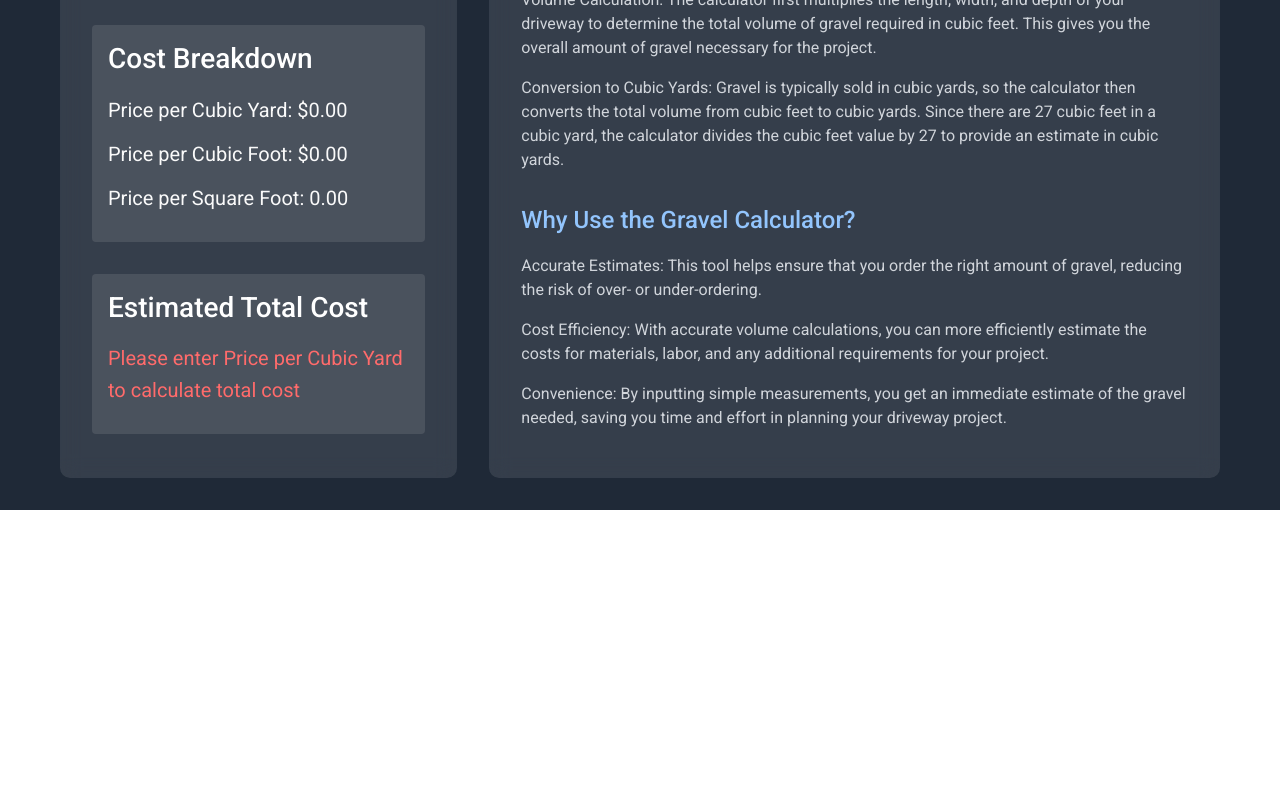
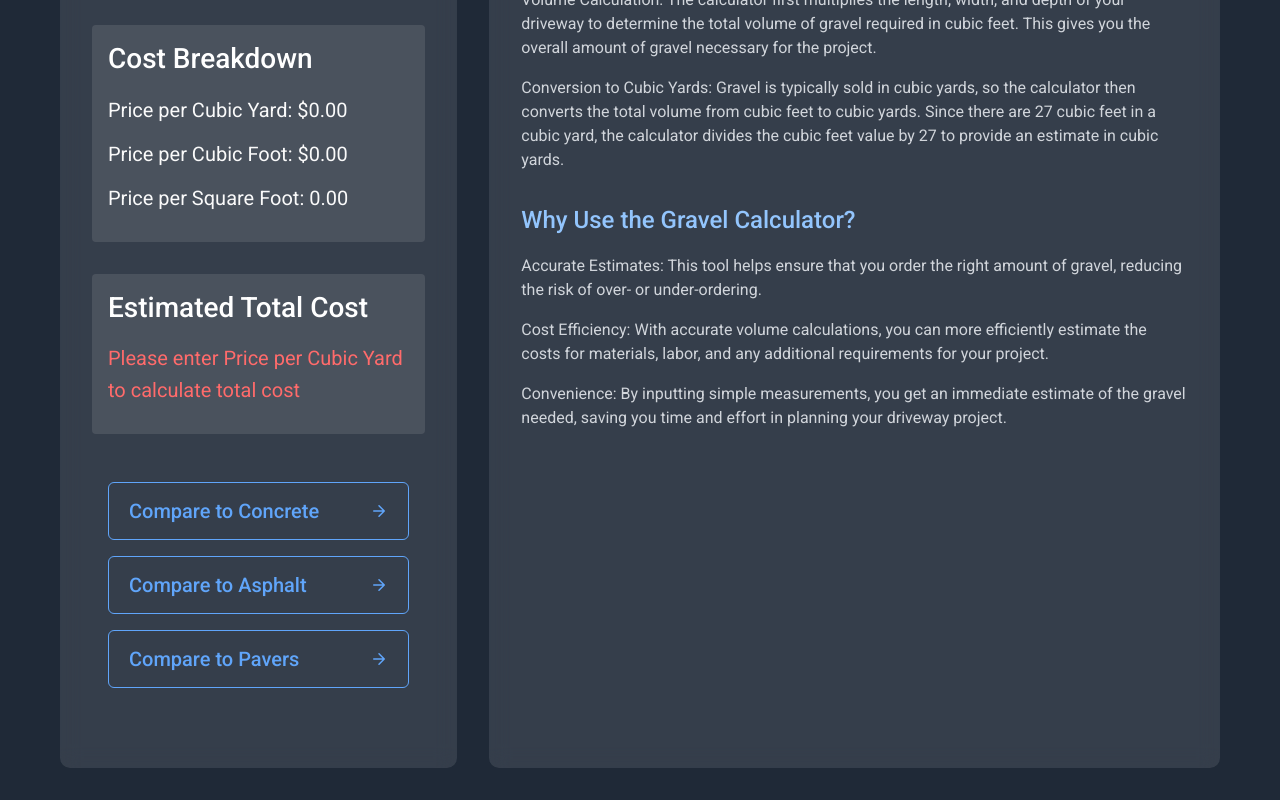
Before and after one commit to mkrizia17/Driveway-Calculator, a Next.js app: page /gravel in a window 1280 px wide. Shown: the part 1050-1850 px from the top of the page. Before the commit the page ends 1560 px from the top, so only its background shows below. Built offline with nearby package versions, Linux system fonts and the light colour scheme.

Commit message:
Added compare buttons

```diff
--- a/src/app/asphalt/page.tsx
+++ b/src/app/asphalt/page.tsx
@@ -134,6 +134,29 @@ export default function AsphaltPage() {
                             </>
                         )}
                     </div>
+
+                    <div className="compare-section">
+                        <div className="compare-buttons">
+                            <Link href="/gravel" className="compare-button-clear">
+                                <span>Compare to Gravel</span>
+                                <svg xmlns="http://www.w3.org/2000/svg" width="24" height="24" viewBox="0 0 24 24" fill="none" stroke="currentColor" strokeWidth="2" strokeLinecap="round" strokeLinejoin="round">
+                                    <path d="M5 12h14m-7-7l7 7-7 7"/>
+                                </svg>
+                            </Link>
+                            <Link href="/concrete" className="compare-button-clear">
+                                <span>Compare to Concrete</span>
+                                <svg xmlns="http://www.w3.org/2000/svg" width="24" height="24" viewBox="0 0 24 24" fill="none" stroke="currentColor" strokeWidth="2" strokeLinecap="round" strokeLinejoin="round">
+                                    <path d="M5 12h14m-7-7l7 7-7 7"/>
+                                </svg>
+                            </Link>
+                            <Link href="/pavers" className="compare-button-clear">
+                                <span>Compare to Pavers</span>
+                                <svg xmlns="http://www.w3.org/2000/svg" width="24" height="24" viewBox="0 0 24 24" fill="none" stroke="currentColor" strokeWidth="2" strokeLinecap="round" strokeLinejoin="round">
+                                    <path d="M5 12h14m-7-7l7 7-7 7"/>
+                                </svg>
+                            </Link>
+                        </div>
+                    </div>
                 </div>
 
                 <div className="info-section">
--- a/src/app/concrete/page.tsx
+++ b/src/app/concrete/page.tsx
@@ -134,6 +134,29 @@ export default function ConcretePage() {
                             </>
                         )}
                     </div>
+
+                    <div className="compare-section">
+                        <div className="compare-buttons">
+                            <Link href="/gravel" className="compare-button-clear">
+                                <span>Compare to Gravel</span>
+                                <svg xmlns="http://www.w3.org/2000/svg" width="24" height="24" viewBox="0 0 24 24" fill="none" stroke="currentColor" strokeWidth="2" strokeLinecap="round" strokeLinejoin="round">
+                                    <path d="M5 12h14m-7-7l7 7-7 7"/>
+                                </svg>
+                            </Link>
+                            <Link href="/asphalt" className="compare-button-clear">
+                                <span>Compare to Asphalt</span>
+                                <svg xmlns="http://www.w3.org/2000/svg" width="24" height="24" viewBox="0 0 24 24" fill="none" stroke="currentColor" strokeWidth="2" strokeLinecap="round" strokeLinejoin="round">
+                                    <path d="M5 12h14m-7-7l7 7-7 7"/>
+                                </svg>
+                            </Link>
+                            <Link href="/pavers" className="compare-button-clear">
+                                <span>Compare to Pavers</span>
+                                <svg xmlns="http://www.w3.org/2000/svg" width="24" height="24" viewBox="0 0 24 24" fill="none" stroke="currentColor" strokeWidth="2" strokeLinecap="round" strokeLinejoin="round">
+                                    <path d="M5 12h14m-7-7l7 7-7 7"/>
+                                </svg>
+                            </Link>
+                        </div>
+                    </div>
                 </div>
 
                 <div className="info-section">
--- a/src/app/gravel/GravelPage.css
+++ b/src/app/gravel/GravelPage.css
@@ -277,3 +277,64 @@ li {
         margin-top: 1.5rem;
     }
 }
+
+.compare-section {
+    margin: 2rem 0;
+    padding: 1rem;
+    border-radius: 0.5rem;
+}
+
+.compare-buttons {
+    display: flex;
+    flex-direction: column;
+    gap: 1rem;
+    width: 100%;
+    max-width: 400px;  /* Controls the maximum width of buttons */
+    margin: 0 auto;    /* Centers the buttons */
+}
+
+.compare-button-clear {
+    display: flex;
+    align-items: center;
+    justify-content: space-between;
+    padding: 0.75rem 1.25rem;
+    border: 1px solid #60A5FA;  /* blue-400 */
+    border-radius: 0.375rem;
+    color: #60A5FA;  /* blue-400 */
+    background: transparent;
+    transition: all 0.2s ease;
+    width: 100%;
+    gap: 0.75rem;
+}
+
+.compare-button-clear:hover {
+    background: rgba(96, 165, 250, 0.1);  /* blue-400 with opacity */
+    transform: translateY(-1px);
+}
+
+.compare-button-clear span {
+    font-weight: 500;
+}
+
+.compare-button-clear svg {
+    width: 18px;
+    height: 18px;
+    flex-shrink: 0;
+    transition: transform 0.2s ease;
+}
+
+.compare-button-clear:hover svg {
+    transform: translateX(3px);
+}
+
+/* Responsive adjustments */
+@media (max-width: 768px) {
+    .compare-section {
+        padding: 0.75rem;
+        margin: 1.5rem 0;
+    }
+
+    .compare-buttons {
+        max-width: 100%;  /* Full width on mobile */
+    }
+}
--- a/src/app/gravel/page.tsx
+++ b/src/app/gravel/page.tsx
@@ -129,6 +129,29 @@ export default function GravelPage() {
                             </>
                         )}
                     </div>
+
+                    <div className="compare-section">
+                        <div className="compare-buttons">
+                            <Link href="/concrete" className="compare-button-clear">
+                                <span>Compare to Concrete</span>
+                                <svg xmlns="http://www.w3.org/2000/svg" width="24" height="24" viewBox="0 0 24 24" fill="none" stroke="currentColor" strokeWidth="2" strokeLinecap="round" strokeLinejoin="round">
+                                    <path d="M5 12h14m-7-7l7 7-7 7"/>
+                                </svg>
+                            </Link>
+                            <Link href="/asphalt" className="compare-button-clear">
+                                <span>Compare to Asphalt</span>
+                                <svg xmlns="http://www.w3.org/2000/svg" width="24" height="24" viewBox="0 0 24 24" fill="none" stroke="currentColor" strokeWidth="2" strokeLinecap="round" strokeLinejoin="round">
+                                    <path d="M5 12h14m-7-7l7 7-7 7"/>
+                                </svg>
+                            </Link>
+                            <Link href="/pavers" className="compare-button-clear">
+                                <span>Compare to Pavers</span>
+                                <svg xmlns="http://www.w3.org/2000/svg" width="24" height="24" viewBox="0 0 24 24" fill="none" stroke="currentColor" strokeWidth="2" strokeLinecap="round" strokeLinejoin="round">
+                                    <path d="M5 12h14m-7-7l7 7-7 7"/>
+                                </svg>
+                            </Link>
+                        </div>
+                    </div>
                 </div>
                 <div className="info-section">
                     <h2>How the Gravel Driveway Calculator Works</h2>
--- a/src/app/pavers/page.tsx
+++ b/src/app/pavers/page.tsx
@@ -134,6 +134,29 @@ export default function PaversPage() {
                             </>
                         )}
                     </div>
+
+                    <div className="compare-section">
+                        <div className="compare-buttons">
+                            <Link href="/gravel" className="compare-button-clear">
+                                <span>Compare to Gravel</span>
+                                <svg xmlns="http://www.w3.org/2000/svg" width="24" height="24" viewBox="0 0 24 24" fill="none" stroke="currentColor" strokeWidth="2" strokeLinecap="round" strokeLinejoin="round">
+                                    <path d="M5 12h14m-7-7l7 7-7 7"/>
+                                </svg>
+                            </Link>
+                            <Link href="/concrete" className="compare-button-clear">
+                                <span>Compare to Concrete</span>
+                                <svg xmlns="http://www.w3.org/2000/svg" width="24" height="24" viewBox="0 0 24 24" fill="none" stroke="currentColor" strokeWidth="2" strokeLinecap="round" strokeLinejoin="round">
+                                    <path d="M5 12h14m-7-7l7 7-7 7"/>
+                                </svg>
+                            </Link>
+                            <Link href="/asphalt" className="compare-button-clear">
+                                <span>Compare to Asphalt</span>
+                                <svg xmlns="http://www.w3.org/2000/svg" width="24" height="24" viewBox="0 0 24 24" fill="none" stroke="currentColor" strokeWidth="2" strokeLinecap="round" strokeLinejoin="round">
+                                    <path d="M5 12h14m-7-7l7 7-7 7"/>
+                                </svg>
+                            </Link>
+                        </div>
+                    </div>
                 </div>
 
                 <div className="info-section">
```
